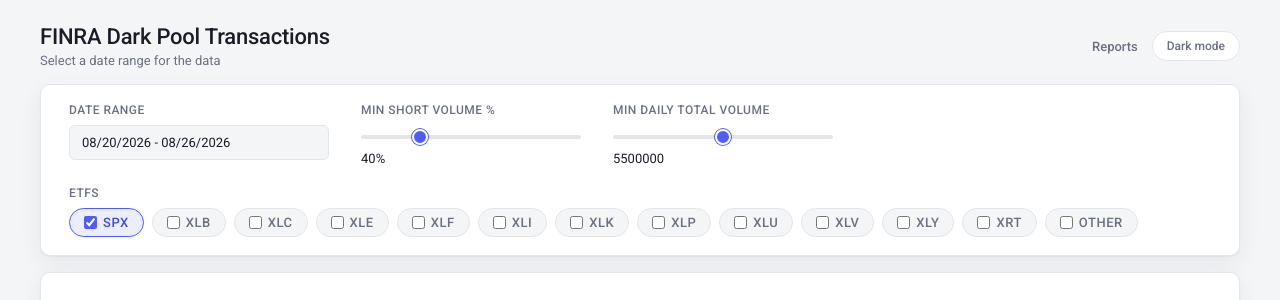
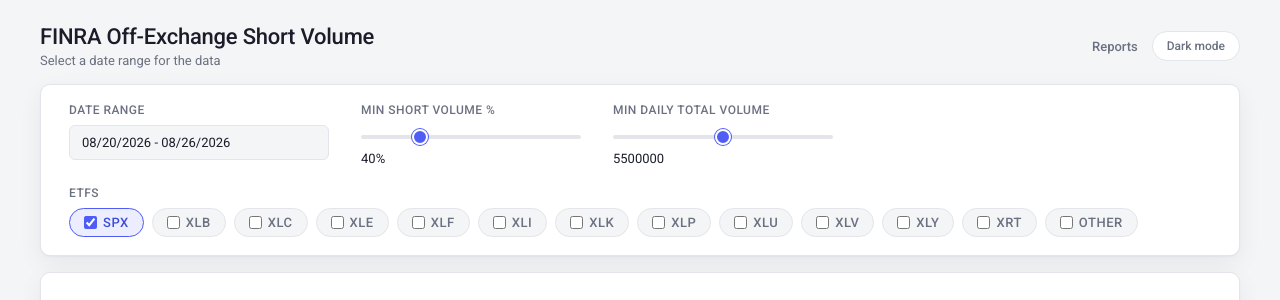
Before and after one commit to SilverTurtle1/ShortSaleData, a Flask app: page / in a window 1280 px wide. Shown: the top 300 px of the page. Run offline with Flask 3, Linux system fonts and the light colour scheme; data that the repository does not hold is empty; some libraries are stand-ins or nearby versions.

Commit message:
Rename page title to FINRA Off-Exchange Short Volume
"Dark Pool Transactions" overstates what the data actually is -- FINRA's
ADF/TRF short volume covers all off-exchange reporting, dominated by
wholesalers internalizing retail flow, not just dark pool crosses. The
short-volume tag reflects the dealer's side of the trade (often short
because it's accommodating customer buying), so it's better described
as off-exchange short volume than "dark pool" specifically.

```diff
--- a/templates/index.html
+++ b/templates/index.html
@@ -17,14 +17,14 @@
     <link href="https://fonts.googleapis.com/css?family=Roboto:300,400,500" rel="stylesheet">
     <link type="text/css" rel="stylesheet" href="/static/css/vanilla-datetimerange-picker.css">
     <link type="text/css" rel="stylesheet" href="/static/css/app.css">
-    <title>FINRA Dark Pool Transactions</title>
+    <title>FINRA Off-Exchange Short Volume</title>
 </head>
 <body class="body-main">
 
 <div class="filters">
     <div class="page-header">
         <div>
-            <h2>FINRA Dark Pool Transactions</h2>
+            <h2>FINRA Off-Exchange Short Volume</h2>
             <p class="lead">Select a date range for the data</p>
         </div>
         <div class="page-header-actions">
--- a/templates/reports.html
+++ b/templates/reports.html
@@ -12,7 +12,7 @@
     </script>
     <link href="https://fonts.googleapis.com/css?family=Roboto:300,400,500" rel="stylesheet">
     <link type="text/css" rel="stylesheet" href="/static/css/app.css">
-    <title>Reports &mdash; FINRA Dark Pool Transactions</title>
+    <title>Reports &mdash; FINRA Off-Exchange Short Volume</title>
 </head>
 <body class="body-main">
 
```
